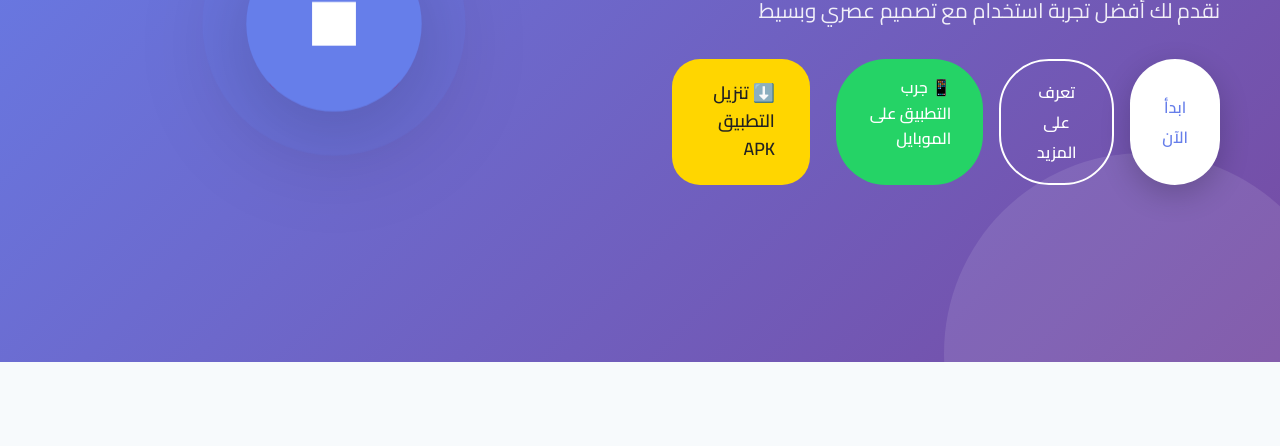
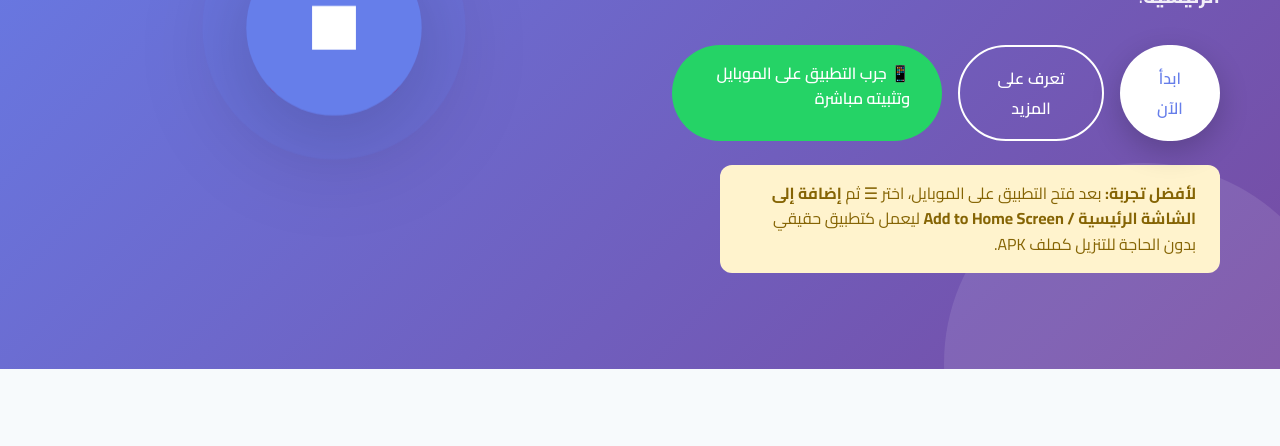
Before and after one commit to sherow1982/UI-UX, a plain HTML site: page index.html in a window 1280 px wide. Shown: the part 354-800 px from the top of the page. Drawn offline with Linux system fonts and the light colour scheme.

Commit message:
استبدال زر APK بزر تثبيت PWA وإرشادات واضحة في الصفحة الرئيسية.

```diff
--- a/index.html
+++ b/index.html
@@ -33,12 +33,14 @@
         <div class="container">
             <div class="hero-content">
                 <h1 class="hero-title">مرحباً بك في تطبيقنا الرائع</h1>
-                <p class="hero-subtitle">نقدم لك أفضل تجربة استخدام مع تصميم عصري وبسيط</p>
+                <p class="hero-subtitle">لتثبيت التطبيق مباشرة كـPWA، اضغط زر <b>تجربة التطبيق على الموبايل</b> ثم من القائمة في المتصفح اختر <b>إضافة إلى الشاشة الرئيسية</b>.</p>
                 <div class="hero-buttons">
                     <button class="btn btn-primary">ابدأ الآن</button>
                     <button class="btn btn-secondary">تعرف على المزيد</button>
-                    <a href="APPS/" class="btn btn-success" style="background:#25D366;color:#fff;text-decoration:none;">📱 جرب التطبيق على الموبايل</a>
-                    <a href="app-release.apk" class="btn btn-warning" style="background:#FFD600;color:#222;padding:1.1em 2em;border-radius:28px;margin-right:10px;font-size:1.11em;text-decoration:none;display:inline-block;">⬇️ تنزيل التطبيق APK</a>
+                    <a href="APPS/" class="btn btn-success" style="background:#25D366;color:#fff;text-decoration:none;">📱 جرب التطبيق على الموبايل وتثبيته مباشرة</a>
+                </div>
+                <div style="margin-top:1.5em;background:#fff3cd;color:#856404;padding:1em 1.5em;border-radius:12px;max-width:500px;">
+                    <b>لأفضل تجربة:</b> بعد فتح التطبيق على الموبايل، اختر ☰ ثم <b>إضافة إلى الشاشة الرئيسية / Add to Home Screen</b> ليعمل كتطبيق حقيقي بدون الحاجة للتنزيل كملف APK.
                 </div>
             </div>
             <div class="hero-image">
```
